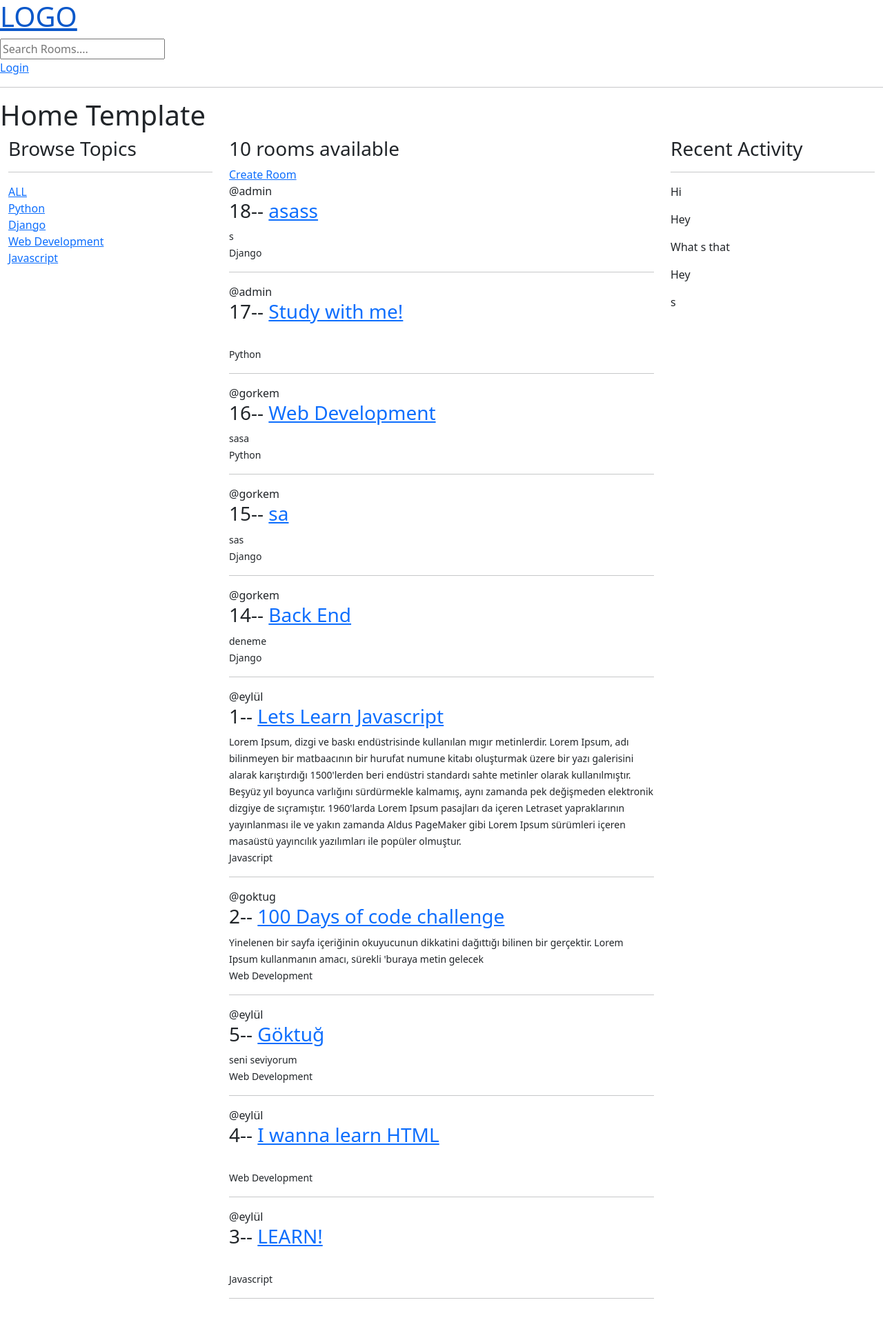
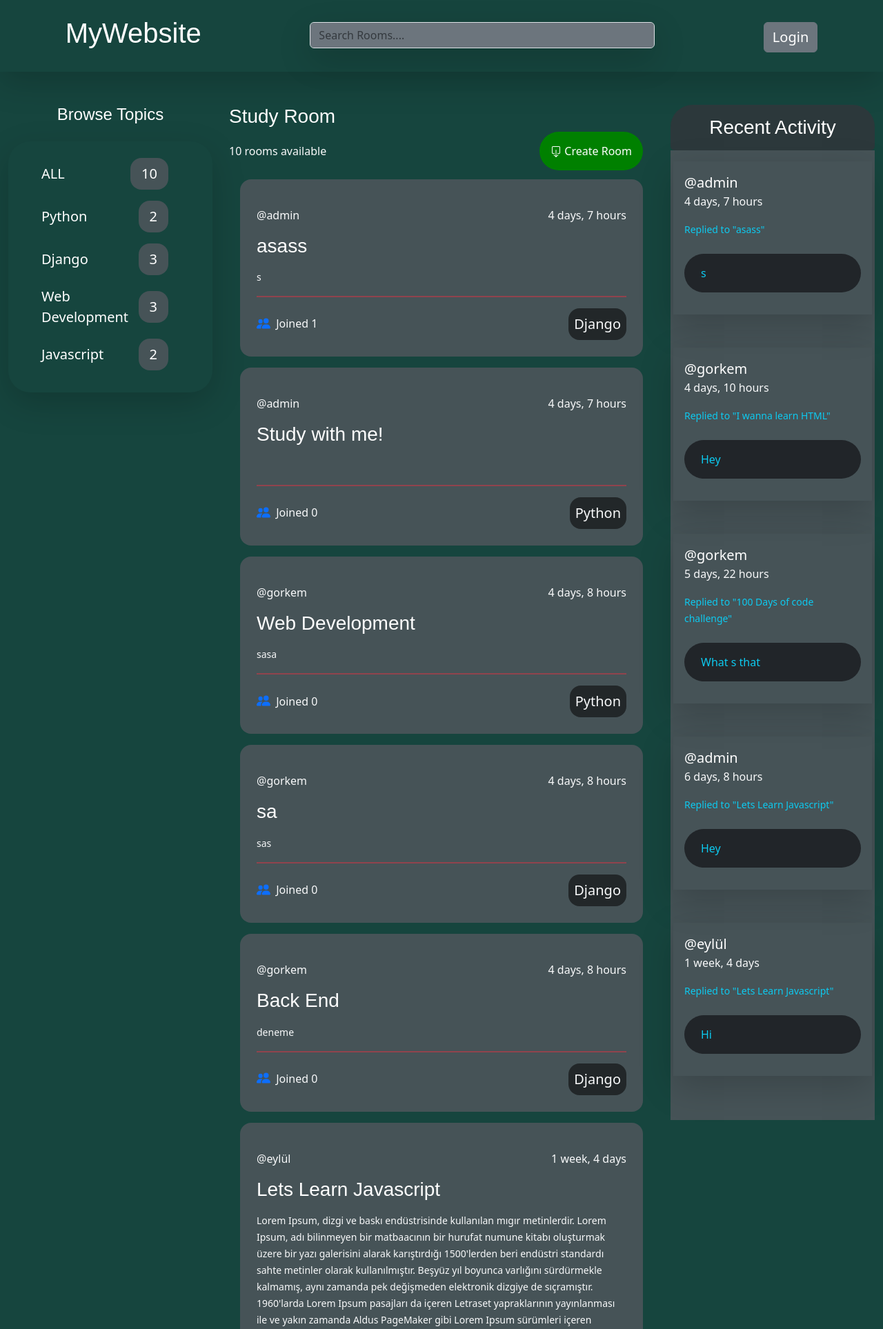
Before and after one commit to GoktugGok/myproject, a Django app: page / in a window 1280 px wide. Shown: the top 1927 px of the page at 69% size. Before the commit the page ends 1883 px from the top, so only its background shows below. Run offline with Django 4.2, Linux system fonts and the light colour scheme; data comes from the database, SQL or seed files in the repository; both versions use the stored data as it was after the commit.

Commit message:
userProfile-theme trial

```diff
--- a/myproject/base/forms.py
+++ b/myproject/base/forms.py
@@ -5,3 +5,4 @@ class RoomForm(ModelForm):
     class Meta:
         model= Room
         fields = '__all__'
+        exclude = ['host','participants']
--- a/myproject/base/models.py
+++ b/myproject/base/models.py
@@ -33,5 +33,8 @@ class Message(models.Model):
     updated = models.DateTimeField(auto_now=True)
     created = models.DateTimeField(auto_now_add=True)
 
+    class Meta:
+        ordering = ['-updated','-created']
+
     def __str__(self):
         return self.body[0:50]
--- a/myproject/base/urls.py
+++ b/myproject/base/urls.py
@@ -8,6 +8,7 @@ urlpatterns = [
 
     path('',views.home,name="home"),
     path('room_page/<int:pk>/',views.room,name="room"),
+    path('profile/<str:pk>/',views.userProfile,name="user-profile"),
 
     path('create-room/',views.createRoom,name="create-room"),
     path('update-room/<str:pk>',views.updateRoom,name="update-room"),
--- a/myproject/base/views.py
+++ b/myproject/base/views.py
@@ -60,17 +60,19 @@ def registerPage(request):
 
 def home(request):
     q = request.GET.get('q') if request.GET.get('q') != None else ''
+    all_rooms = Room.objects.all().count()
     rooms = Room.objects.filter(
         Q(topic__name__icontains = q) |
         Q(name__icontains=q) |
         Q(description__icontains=q)
         )
     topics = Topic.objects.all()
-    room_messages = Message.objects.all()
+    room_messages = Message.objects.filter(Q(room__topic__name__icontains=q))
     context = {
         'rooms':rooms,
         'topics':topics,
-        'room_messages':room_messages
+        'room_messages':room_messages,
+        'all_rooms':all_rooms
                }
     return render(request,'home.html',context)
 
@@ -95,18 +97,35 @@ def room(request,pk):
 
     return render(request,'room.html',context)
 
+def userProfile(request,pk):
+    user = User.objects.get(id=pk)
+    all_rooms = Room.objects.all().count()
+    rooms = user.room_set.all()
+    topics = Topic.objects.all()
+    room_messages = user.message_set.all()
+    context = {
+        'user':user,
+        'rooms':rooms,
+        'room_messages':room_messages,
+        'topics':topics,
+        'all_rooms':all_rooms
+        }
+    return render(request,'profile.html',context)
+
 @login_required(login_url='login')
 def createRoom(request):
     form = RoomForm()
 
-    if request.user != None :
+    if request.user == None:
         messages.error(request,'you must login')
         return redirect('home')
 
     if request.method == 'POST':
         form = RoomForm(request.POST)
         if form.is_valid():
-            form.save()
+            room = form.save(commit=False)
+            room.host = request.user
+            room.save()
             return redirect('home')
 
     context = {'form':form}
@@ -147,11 +166,11 @@ def deleteRoom(request,pk):
 @login_required(login_url='login')
 def deleteMessage(request,pk):
     message = Message.objects.get(id=pk)
-
+    room_id = message.room.id
     if request.user != message.user :
         messages.warning(request,'Your are not allowed here!!')
 
     if request.method == 'POST':
         message.delete()
-        return redirect('room')
+        return redirect('room',room_id)
     return render(request,'delete.html',{'obj':message})
--- a/myproject/myproject/settings.py
+++ b/myproject/myproject/settings.py
@@ -124,6 +124,8 @@ USE_TZ = True
 
 STATIC_URL = 'static/'
 
+STATICFILES_DIRS = [os.path.join(BASE_DIR, 'static')]
+
 # Default primary key field type
 # https://docs.djangoproject.com/en/4.2/ref/settings/#default-auto-field
 
--- /dev/null
+++ b/myproject/static/css/main.css
@@ -0,0 +1,24 @@
+body{
+    background-color: #222729;
+}
+#navbar{
+    height: 100px;
+    background-color: #2c383b;
+    display: flex;
+    justify-content: space-around;
+    align-items: center;
+}
+a{
+    text-decoration: none;
+    color: white;
+}
+h1,h2,h3,h4,h5{
+    font-family: 'REM', sans-serif;
+    color: white;
+}
+#span_count{
+    background-color: #465357;
+}
+#rooms{
+    background-color:#465357;
+}
--- /dev/null
+++ b/myproject/templates/activity_component.html
@@ -0,0 +1,37 @@
+<!DOCTYPE html>
+<html lang="en">
+<head>
+    <meta charset="UTF-8">
+    <meta name="viewport" content="width=device-width, initial-scale=1.0">
+    <title>Document</title>
+</head>
+<body>
+
+        <div style="background-color: #2c383b;" class="p-2 rounded-bottom rounded-5 ">
+            <h3 class="text-center mt-2">Recent Activity</h3>
+        </div>
+        <div style="background-color:#465357;" class=" py-3 ">
+                {% for message in room_messages %}
+                    <div class="shadow-lg p-3 mb-5 mx-1 mb-3 ">
+                        <div>
+                            <small class=""><a href="{% url 'user-profile' message.user.id %}" class="fs-5 me-5 mb-3">@{{message.user}}</a><br><p class="text-light fs-6">{{message.created|timesince}}</p></small>
+                        </div>
+                        <div>
+                            <small class="text-info">Replied to "{{message.room}}"</small>
+                        </div>
+                        <div >
+                            <p class="text-info bg-dark p-3 ps-4 mt-4 rounded-5">{{message.body}}</p>
+                        </div>
+                        <div class=" mt-3 mb-2  text-end">
+                            {% if request.user == message.user %}
+                                <a href="{% url 'delete-message' message.id %}" class="p-2 px-3 bg-danger rounded-5"><svg xmlns="http://www.w3.org/2000/svg" width="16" height="16" fill="currentColor" class="bi bi-trash-fill" viewBox="0 0 16 16">
+                                    <path d="M2.5 1a1 1 0 0 0-1 1v1a1 1 0 0 0 1 1H3v9a2 2 0 0 0 2 2h6a2 2 0 0 0 2-2V4h.5a1 1 0 0 0 1-1V2a1 1 0 0 0-1-1H10a1 1 0 0 0-1-1H7a1 1 0 0 0-1 1H2.5zm3 4a.5.5 0 0 1 .5.5v7a.5.5 0 0 1-1 0v-7a.5.5 0 0 1 .5-.5zM8 5a.5.5 0 0 1 .5.5v7a.5.5 0 0 1-1 0v-7A.5.5 0 0 1 8 5zm3 .5v7a.5.5 0 0 1-1 0v-7a.5.5 0 0 1 1 0z"/>
+                                  </svg></a>
+                            {% endif %}
+                        </div>
+                    </div>
+                {% endfor %}
+        </div>
+
+</body>
+</html>
--- /dev/null
+++ b/myproject/templates/feed_component.html
@@ -0,0 +1,53 @@
+
+
+
+
+
+        <div class="w-100 d-flex justify-content-between mb-3 align-items-center " style="height: 50px;">
+            <p class="text-light text-center mt-3">{{rooms.all.count}} rooms available</p>
+            <a href="{% url 'create-room'%}" style="background-color: green;" class="p-3  rounded-5 me-3">
+                <svg xmlns="http://www.w3.org/2000/svg" width="16" height="16" fill="currentColor" class="bi bi-box-arrow-down" viewBox="0 0 16 16">
+                    <path fill-rule="evenodd" d="M3.5 10a.5.5 0 0 1-.5-.5v-8a.5.5 0 0 1 .5-.5h9a.5.5 0 0 1 .5.5v8a.5.5 0 0 1-.5.5h-2a.5.5 0 0 0 0 1h2A1.5 1.5 0 0 0 14 9.5v-8A1.5 1.5 0 0 0 12.5 0h-9A1.5 1.5 0 0 0 2 1.5v8A1.5 1.5 0 0 0 3.5 11h2a.5.5 0 0 0 0-1h-2z"/>
+                    <path fill-rule="evenodd" d="M7.646 15.854a.5.5 0 0 0 .708 0l3-3a.5.5 0 0 0-.708-.708L8.5 14.293V5.5a.5.5 0 0 0-1 0v8.793l-2.146-2.147a.5.5 0 0 0-.708.708l3 3z"/>
+                </svg> Create Room
+            </a>
+        </div>
+        {% for room in rooms %}
+            <div id="rooms" class="p-4 m-3 rounded-4">
+                <div class="d-flex justify-content-end mb-3">
+                    {% if request.user == room.host %}
+                        <a href="{% url 'update-room' room.id %}" class="me-3 p-2 px-3 bg-warning rounded-4"><svg xmlns="http://www.w3.org/2000/svg" width="16" height="16" fill="currentColor" class="bi bi-pencil" viewBox="0 0 16 16">
+                            <path d="M12.146.146a.5.5 0 0 1 .708 0l3 3a.5.5 0 0 1 0 .708l-10 10a.5.5 0 0 1-.168.11l-5 2a.5.5 0 0 1-.65-.65l2-5a.5.5 0 0 1 .11-.168l10-10zM11.207 2.5 13.5 4.793 14.793 3.5 12.5 1.207 11.207 2.5zm1.586 3L10.5 3.207 4 9.707V10h.5a.5.5 0 0 1 .5.5v.5h.5a.5.5 0 0 1 .5.5v.5h.293l6.5-6.5zm-9.761 5.175-.106.106-1.528 3.821 3.821-1.528.106-.106A.5.5 0 0 1 5 12.5V12h-.5a.5.5 0 0 1-.5-.5V11h-.5a.5.5 0 0 1-.468-.325z"/>
+                          </svg></a>
+                        <a href="{% url 'delete-room' room.id %}" class="p-2 px-3 bg-danger rounded-4"><svg xmlns="http://www.w3.org/2000/svg" width="16" height="16" fill="currentColor" class="bi bi-trash-fill" viewBox="0 0 16 16">
+                            <path d="M2.5 1a1 1 0 0 0-1 1v1a1 1 0 0 0 1 1H3v9a2 2 0 0 0 2 2h6a2 2 0 0 0 2-2V4h.5a1 1 0 0 0 1-1V2a1 1 0 0 0-1-1H10a1 1 0 0 0-1-1H7a1 1 0 0 0-1 1H2.5zm3 4a.5.5 0 0 1 .5.5v7a.5.5 0 0 1-1 0v-7a.5.5 0 0 1 .5-.5zM8 5a.5.5 0 0 1 .5.5v7a.5.5 0 0 1-1 0v-7A.5.5 0 0 1 8 5zm3 .5v7a.5.5 0 0 1-1 0v-7a.5.5 0 0 1 1 0z"/>
+                          </svg></a>
+                    {% endif %}
+                </div>
+
+                <div class="d-flex justify-content-between align-items-center">
+                    <a href="{% url 'user-profile' room.host.id %}" class="fs-6  text-center text-light">@{{room.host.username}}</a>
+                    <span class="text-center text-light fs-6">{{room.created|timesince}}</span>
+                </div>
+
+                <div class="my-3">
+                    <h3><a href="{% url 'room' room.id %}">{{room.name}}</a></h3>
+                </div>
+
+                <div>
+                    <small class="text-light ">{{room.description}}</small><br>
+                </div>
+                <hr class="border border-danger border-1 opacity-50">
+                <div class="d-flex justify-content-between align-items-center">
+                    <span class="text-light">
+                        <svg xmlns="http://www.w3.org/2000/svg" width="20" height="20" fill="currentColor" class="bi bi-people-fill mb-1 me-1 text-primary" viewBox="0 0 16 16">
+                            <path d="M7 14s-1 0-1-1 1-4 5-4 5 3 5 4-1 1-1 1H7Zm4-6a3 3 0 1 0 0-6 3 3 0 0 0 0 6Zm-5.784 6A2.238 2.238 0 0 1 5 13c0-1.355.68-2.75 1.936-3.72A6.325 6.325 0 0 0 5 9c-4 0-5 3-5 4s1 1 1 1h4.216ZM4.5 8a2.5 2.5 0 1 0 0-5 2.5 2.5 0 0 0 0 5Z"/>
+                        </svg>
+                        Joined
+                      {{room.participants.count}}
+                    </span>
+                    <span class="fs-5 text-light  p-2 rounded-4" style="background-color: #222729;">{{room.topic.name}}</span>
+                </div>
+
+            </div>
+        {% endfor %}
--- a/myproject/templates/home.html
+++ b/myproject/templates/home.html
@@ -1,61 +1,18 @@
 {% extends 'main.html' %}
 {% block content %}
-<!DOCTYPE html>
-<html lang="en">
-<head>
-    <meta charset="UTF-8">
-    <meta name="viewport" content="width=device-width, initial-scale=1.0">
-    <title>Document</title>
 
-</head>
-
-<body>
-
-    <h1>Home Template</h1>
     <div class="container-fluid">
         <div class="row ">
             <div class="col-3">
-                <h3>Browse Topics</h3>
-                <hr>
-                <div>
-                    <a href="{% url 'home' %}">ALL</a>
-                </div>
-                {% for topic in topics %}
-                <div>
-                    <a href="{% url 'home' %}?q={{topic.name}}">{{topic.name}}</a>
-                </div>
-                {% endfor %}
+               {% include 'topics_component.html' %}
             </div>
             <div class="col-6">
-                <h3>{{rooms.all.count}} rooms available</h3>
-                <a href="{% url 'create-room'%}">Create Room</a>
-                <div>
-                    {% for room in rooms %}
-                        <div>
-                            {% if request.user == room.host %}
-                                <a href="{% url 'update-room' room.id %}">Edit</a>
-                                <a href="{% url 'delete-room' room.id %}">Delete</a>
-                            {% endif %}
-                            <span>@{{room.host.username}}</span>
-                            <h3>{{room.id}}-- <a href="{% url 'room' room.id %}">{{room.name}}</a></h3>
-                            <small>{{room.description}}</small><br>
-                            <small>{{room.topic.name}}</small>
-                            <hr>
-                        </div>
-                    {% endfor %}
-
-                </div>
+                <h3>Study Room</h3>
+                {% include 'feed_component.html' %}
             </div>
             <div class="col-3">
-                <h3>Recent Activity</h3>
-                <hr>
-                {% for room_message in room_messages %}
-                    <p>{{room_message.body}}</p>
-                {% endfor %}
+                {% include 'activity_component.html' %}
             </div>
         </div>
     </div>
-
-</body>
-</html>
 {% endblock %}
--- a/myproject/templates/main.html
+++ b/myproject/templates/main.html
@@ -1,13 +1,17 @@
+{% load static %}
 <!DOCTYPE html>
 <html lang="en">
 <head>
     <meta charset="UTF-8">
     <meta name="viewport" content="width=device-width, initial-scale=1.0">
     <title>Myproject</title>
+    <link rel="preconnect" href="https://fonts.googleapis.com">
+    <link rel="preconnect" href="https://fonts.gstatic.com" crossorigin>
+    <link href="https://fonts.googleapis.com/css2?family=Roboto+Condensed:wght@300&display=swap" rel="stylesheet">
     <link href="https://cdn.jsdelivr.net/npm/bootstrap@5.3.1/dist/css/bootstrap.min.css" rel="stylesheet" integrity="sha384-4bw+/aepP/YC94hEpVNVgiZdgIC5+VKNBQNGCHeKRQN+PtmoHDEXuppvnDJzQIu9" crossorigin="anonymous">
-
+    <link rel="stylesheet" href="{% static 'css/main.css' %}">
 </head>
-<body>
+<body style="background-color:#16453e;">
     {% include 'navbar.html' %}
     {% if messages %}
     <div class="messages ">
@@ -18,6 +22,8 @@
     </div>
     {% endif %}
     {% block content %}
+
+
     {% endblock %}
     <script src="https://cdn.jsdelivr.net/npm/bootstrap@5.3.1/dist/js/bootstrap.bundle.min.js" integrity="sha384-HwwvtgBNo3bZJJLYd8oVXjrBZt8cqVSpeBNS5n7C8IVInixGAoxmnlMuBnhbgrkm" crossorigin="anonymous"></script>
 
--- a/myproject/templates/navbar.html
+++ b/myproject/templates/navbar.html
@@ -1,27 +1,34 @@
-<!DOCTYPE html>
-<html lang="en">
-<head>
-    <meta charset="UTF-8">
-    <meta name="viewport" content="width=device-width, initial-scale=1.0">
-    <title>Document</title>
-    <link href="https://cdn.jsdelivr.net/npm/bootstrap@5.3.1/dist/css/bootstrap.min.css" rel="stylesheet" integrity="sha384-4bw+/aepP/YC94hEpVNVgiZdgIC5+VKNBQNGCHeKRQN+PtmoHDEXuppvnDJzQIu9" crossorigin="anonymous">
-</head>
-<body>
-    <a href="{% url 'home' %}">
-        <h1>LOGO</h1>
-    </a>
-    <form method="GET" action="{% url 'home' %}">
-        <input type="text" name="q" placeholder="Search Rooms....">
-    </form>
 
-    {% if request.user.is_authenticated %}
-        <p>Hello {{request.user}}</p>
-        <a href="{% url 'logout' %}">Logout</a>
-    {% else %}
-        <a href="{% url 'login' %}">Login</a>
-    {% endif %}
 
-    <hr>
-    <script src="https://cdn.jsdelivr.net/npm/bootstrap@5.3.1/dist/js/bootstrap.bundle.min.js" integrity="sha384-HwwvtgBNo3bZJJLYd8oVXjrBZt8cqVSpeBNS5n7C8IVInixGAoxmnlMuBnhbgrkm" crossorigin="anonymous"></script>
-</body>
-</html>
+    <div class="d-flex justify-content-around shadow-lg p-3 mb-5 w-100 mb-3 py-4">
+        <div>
+            <a href="{% url 'home' %}">
+                <h1>MyWebsite</h1>
+            </a>
+        </div>
+        <div class="mt-2">
+            <form method="GET" action="{% url 'home' %}" class="search" >
+                <i class="fa fa-search"></i>
+                <input class="form-control bg-secondary text-light shadow-lg " type="text" name="q" placeholder="Search Rooms...." style="width: 500px;">
+            </form>
+        </div>
+
+        <div class="mt-2">
+            {% if request.user.is_authenticated %}
+            <div class="dropdown">
+                <button class="btn btn-secondary dropdown-toggle text-info" type="button" data-bs-toggle="dropdown" aria-expanded="false">
+                    @{{request.user}}
+                </button>
+                <ul class="dropdown-menu">
+                  <li><a class="dropdown-item" href="{% url 'logout' %}">Logout</a></li>
+                  <li><a class="dropdown-item" href="#">Profile</a></li>
+                </ul>
+            </div>
+            {% else %}
+            <div class="fs-5 btn  btn-secondary">
+                <a href="{% url 'login' %}" >Login</a>
+            </div>
+
+            {% endif %}
+        </div>
+    </div>
--- /dev/null
+++ b/myproject/templates/topics_component.html
@@ -0,0 +1,26 @@
+<!DOCTYPE html>
+<html lang="en">
+<head>
+    <meta charset="UTF-8">
+    <meta name="viewport" content="width=device-width, initial-scale=1.0">
+    <title>Document</title>
+</head>
+<body>
+    <h4 class="text-center mb-4 ">Browse Topics</h4>
+    <div class="shadow-lg p-3 mb-5  rounded pt-4 rounded-5 ">
+        <ul class="">
+            <li class="" style=" list-style-type:none;">
+                <a href="{% url 'home' %}" class="d-flex justify-content-between align-items-center fs-5">ALL <span id="span_count" class="text-center me-5 px-3 py-2 rounded-4">{{all_rooms}}</span></a>
+            </li>
+        </ul>
+
+        {% for topic in topics %}
+        <ul>
+            <li  style=" list-style-type:none;">
+                <a href="{% url 'home' %}?q={{topic.name}}" class="d-flex justify-content-between align-items-center fs-5 mt-3">{{topic.name}} <span id="span_count"  class="text-center me-5 px-3 py-2 rounded-4">{{topic.room_set.all.count}}</span></a>
+            </li>
+        </ul>
+        {% endfor %}
+    </div>
+</body>
+</html>
```
Also changed, not shown: myproject/templates/profile.html (added, +41 -0 lines), myproject/db.sqlite3.
